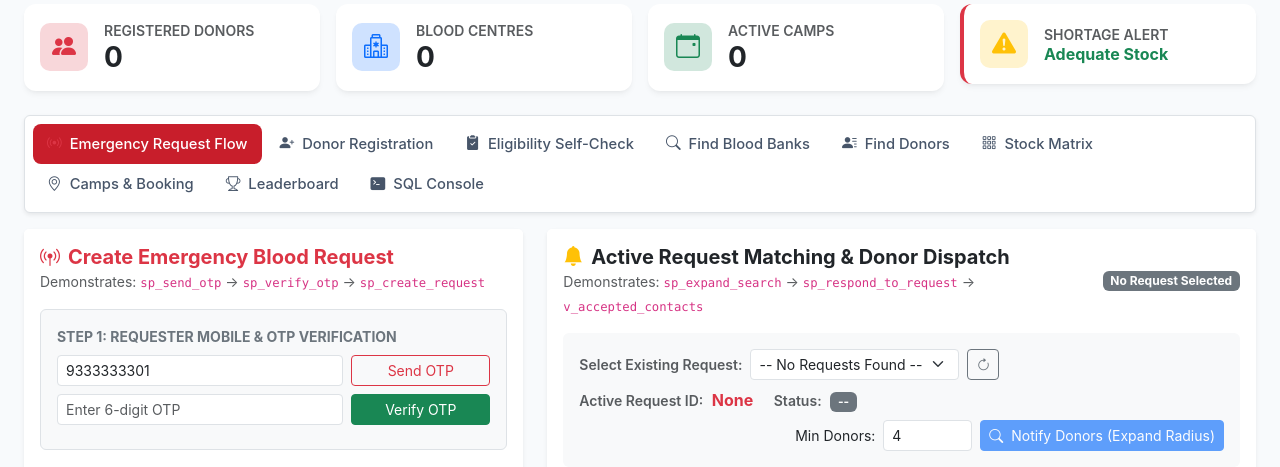
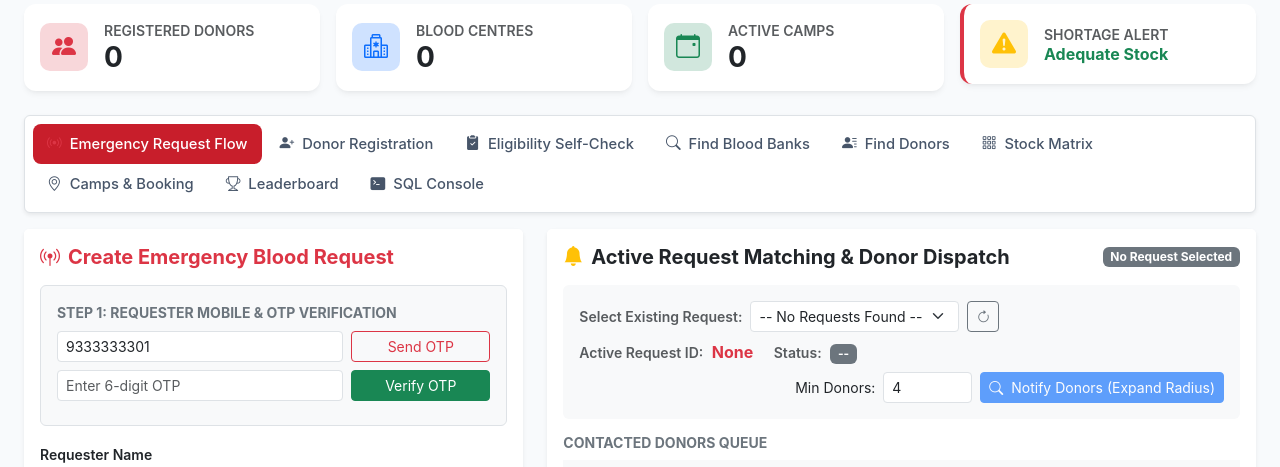
Before and after one commit to gaurav-066/RaktSutra, a Flask app: page / in a window 1280 px wide. Shown: the part 88-555 px from the top of the page. Run offline with Flask 3, Linux system fonts and the light colour scheme; data comes from the database, SQL or seed files in the repository; data that the repository does not hold is empty; some libraries are stand-ins or nearby versions.

Commit message:
Remove demonstration/procedure subtitle lines below page headings

```diff
--- a/templates/index.html
+++ b/templates/index.html
@@ -238,7 +238,6 @@
                 <h5 class="fw-bold text-danger mb-0">
                   <i class="bi bi-broadcast-pin me-2"></i>Create Emergency Blood Request
                 </h5>
-                <small class="text-muted">Demonstrates: <code>sp_send_otp</code> &rarr; <code>sp_verify_otp</code> &rarr; <code>sp_create_request</code></small>
               </div>
               <div class="card-body pt-0">
 
@@ -325,7 +324,6 @@
                   <h5 class="fw-bold text-dark mb-0">
                     <i class="bi bi-bell-fill text-warning me-2"></i>Active Request Matching & Donor Dispatch
                   </h5>
-                  <small class="text-muted">Demonstrates: <code>sp_expand_search</code> &rarr; <code>sp_respond_to_request</code> &rarr; <code>v_accepted_contacts</code></small>
                 </div>
                 <span id="active-req-badge" class="badge bg-secondary">No Request Selected</span>
               </div>
@@ -409,12 +407,9 @@
           <div class="col-lg-8">
             <div class="card shadow-sm border-0">
               <div class="card-body p-4">
-                <h5 class="card-title fw-bold text-danger mb-1">
+                <h5 class="card-title fw-bold text-danger mb-4">
                   <i class="bi bi-person-plus-fill me-2"></i>Donor Registration & Integrity Checks
                 </h5>
-                <p class="small text-muted mb-4">
-                  Tests MySQL database trigger <code>trg_donor_age_check</code>: Donor age must be between 18 and 65 years. Invalid ages are automatically rolled back.
-                </p>
 
                 <form id="form-register-donor">
                   <div class="row g-3">
@@ -502,12 +497,9 @@
           <div class="col-lg-8">
             <div class="card shadow-sm border-0">
               <div class="card-body p-4">
-                <h5 class="card-title fw-bold text-danger mb-1">
+                <h5 class="card-title fw-bold text-danger mb-4">
                   <i class="bi bi-clipboard2-pulse-fill me-2"></i>Donor Screening & Eligibility Evaluation
                 </h5>
-                <p class="small text-muted mb-4">
-                  Demonstrates <code>sp_evaluate_eligibility</code>: evaluates medical answers, applies deferral days (e.g. tattoo: 180 days deferral), or sets permanent ineligibility.
-                </p>
 
                 <div class="mb-3">
                   <label class="form-label small fw-semibold">Select Donor for Evaluation</label>
@@ -749,7 +741,6 @@
                 <h5 class="card-title fw-bold text-primary mb-3">
                   <i class="bi bi-ticket-perforated-fill me-2"></i>Book a Camp Seat
                 </h5>
-                <p class="small text-muted">Tests stored procedure <code>sp_book_camp</code> with concurrency lock and cooldown check.</p>
                 <form id="form-book-camp">
                   <div class="mb-3">
                     <label class="form-label small fw-semibold">Camp</label>
```
Also changed, not shown: dev_log.md (+16 -1 lines), 1 other file.
